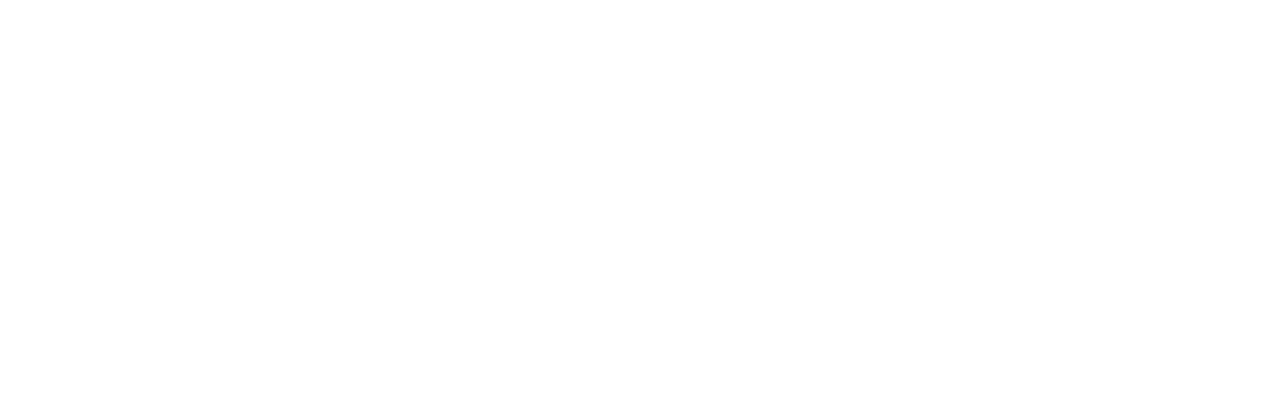
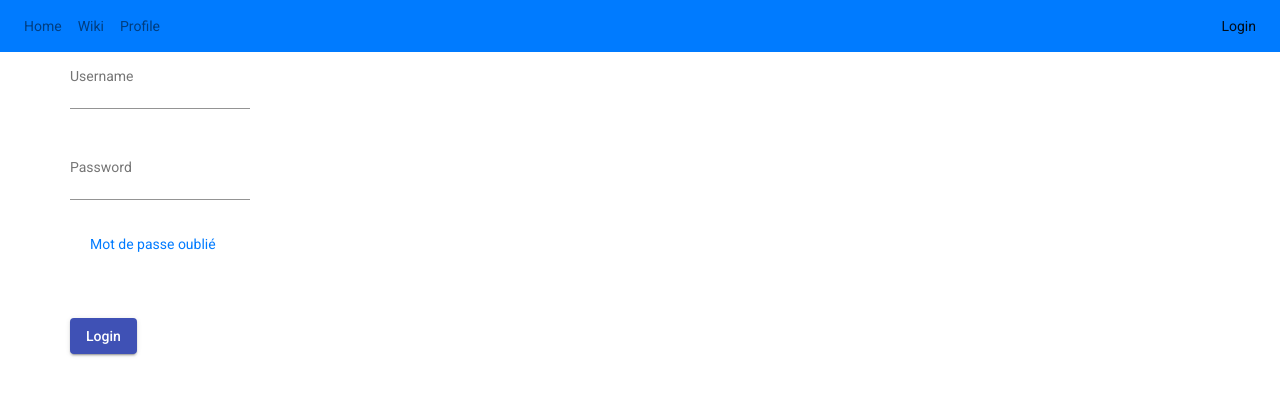
Before and after one commit to AllanFontaine/Pot-App, an Angular app in the folder Frontend/Pot-App/: page /login in a window 1280 px wide. Shown: the top 396 px of the page. Built offline with nearby package versions, Linux system fonts and the light colour scheme.

Commit message:
login suite

```diff
--- a/Frontend/Pot-App/src/app/app.module.ts
+++ b/Frontend/Pot-App/src/app/app.module.ts
@@ -7,7 +7,6 @@
 import { AppComponent } from './app.component';
 import { HomeViewComponent } from './components/home-view/home-view.component';
 import { WikiViewComponent } from './components/wiki-view/wiki-view.component';
-import { LoginViewComponent } from './components/login-view/login-view.component';
 import { NavViewComponent } from './components/nav-view/nav-view.component';
 import { RouterModule, Routes } from '@angular/router';
 import { RegisterComponent } from './components/register/register.component';
@@ -19,6 +18,7 @@
 import {MatInputModule} from "@angular/material/input";
 import {MatButtonModule} from "@angular/material/button";
 import {MatCardModule} from '@angular/material/card';
+import { LoginViewComponent } from './components/login-view/login-view.component';
 
 const appRoutes : Routes = [
   {path : "home", component: HomeViewComponent},
@@ -33,8 +33,8 @@
   declarations: [
     AppComponent,
     HomeViewComponent,
+    LoginViewComponent,
     WikiViewComponent,
-    LoginViewComponent,
     NavViewComponent,
     RegisterComponent,
     ResetPasswordComponent,
--- a/Frontend/Pot-App/src/app/components/login-view/login-view.component.html
+++ b/Frontend/Pot-App/src/app/components/login-view/login-view.component.html
@@ -1,40 +1,28 @@
-<!----<div class="row">
-    <div style="align-items: center;">
-        <h3>Connexion</h3>
-        <form>
-            <div class="form-group">
-              <label for="loginUsername">Username</label>
-              <input type="email"
+<div fxLayoutAlign="center center" fxFlexFill class="main-div">
+  <form (ngSubmit)="LoginProcess(f)" #f="ngForm">
+    <div class="form-group" >
+      <mat-form-field>
+        <mat-label for="loginUsername">Username</mat-label>
+        <input matInput type="text"
                class="form-control"
                id="loginUsername"
-                placeholder="Enter username">
+               name="username"
+               placeholder="Enter username" ngModel>
+      </mat-form-field>
     </div>
     <div class="form-group">
-              <label for="loginPassword">Password</label>
-              <input type="password"
+      <mat-form-field>
+        <mat-label for="loginPassword">Password</mat-label>
+        <input matInput type="password"
                class="form-control"
                id="loginPassword"
-              placeholder="Password">
+               name="password"
+               placeholder="Password" ngModel>
+      </mat-form-field>
     </div>
     <div class="form-group form-check">
       <a routerLink="/resetPassword">Mot de passe oublié</a>
     </div>
-            <button type="submit" class="btn btn-primary">Login</button>
+    <button mat-raised-button type="submit" color="primary" class="mt-5">Login</button>
   </form>
 </div>
-</div>---->
-
-<div fxLayoutAlign="center center" fxFlexFill class="main-div">
-  <mat-card fxFlex="25">
-    <form fxLayoutAlign=stretch" fxLayout="column" class="login-form" [formGroup]="formGroup" (ngSubmit)="LoginProcess()">
-      <mat-form-field>
-        <input matInput placeholder="Username" formControlName="email">
-      </mat-form-field>
-
-      <mat-form-field>
-        <input matInput type="password" placeholder="password" formControlName="password">
-      </mat-form-field>
-      <button mat-raised-button type=submit" class="mt-5" color="primary">Login</button>
-    </form>
-  </mat-card>
-</div>
--- a/Frontend/Pot-App/src/app/components/login-view/login-view.component.ts
+++ b/Frontend/Pot-App/src/app/components/login-view/login-view.component.ts
@@ -1,5 +1,5 @@
 import { Component, OnInit } from '@angular/core';
-import {FormControl, FormGroup, Validators} from "@angular/forms";
+import {FormControl, FormGroup, NgForm, Validators} from "@angular/forms";
 import {AuthService} from "../../services/auth.service";
 
 @Component({
@@ -7,34 +7,34 @@
   templateUrl: './login-view.component.html',
   styleUrls: ['./login-view.component.css']
 })
+export class LoginViewComponent implements OnInit {
 
-export class LoginViewComponent implements OnInit {
   formGroup: FormGroup;
 
-  constructor(private authService: AuthService) {
-  }
+  constructor(private authService: AuthService) { }
 
-  ngOnInit() {
+  ngOnInit(): void {
     this.initForm();
   }
 
-  initForm() {
-    this.formGroup = new FormGroup({
-      email: new FormControl('', [Validators.required]),
-      password: new FormControl('', [Validators.required])
-    });
+  initForm(){
+    this.formGroup = new FormGroup(
+      {
+        username: new FormControl('', [Validators.required]),
+        password: new FormControl('', [Validators.required]),
+      }
+    )
   }
 
-  LoginProcess() {
-    if (this.formGroup.valid) {
-      this.authService.login(this.formGroup.value).subscribe(result => {
-        if (result.succes) {
-          console.log(result);
-          alert(result.message);
-        } else {
-          alert(result.message);
+  LoginProcess(form: NgForm){
+      this.authService.login(form.value).subscribe(
+        (result) => {
+          console.log("SUCCED: " + result);
+        },
+        (error) => {
+          console.log("WARNING: " + error);
         }
-      })
-    }
+      )
   }
+
 }
--- a/Frontend/Pot-App/src/app/components/nav-view/nav-view.component.html
+++ b/Frontend/Pot-App/src/app/components/nav-view/nav-view.component.html
@@ -15,4 +15,12 @@
       </li>
     </ul>
   </div>
+  <div>
+    <ul class="navbar-nav">
+      <li class="nav-item" routerLinkActive="active">
+        <a class="nav-link" routerLink="login">Login</a>
+      </li>
+    </ul>
+  </div>
+
 </nav>
--- a/Frontend/Pot-App/src/app/services/auth.service.ts
+++ b/Frontend/Pot-App/src/app/services/auth.service.ts
@@ -1,8 +1,6 @@
 import {Injectable} from "@angular/core";
 import {HttpClient} from "@angular/common/http";
 import {Observable} from "rxjs";
-import {baseUrl} from "../../environments/environment";
-import {$} from "protractor";
 
 @Injectable()
 export class AuthService {
```
Also changed, not shown: 1 other file (tests, documents, lock files or other folders). Lines whose indentation alone changed are shown as unchanged.
